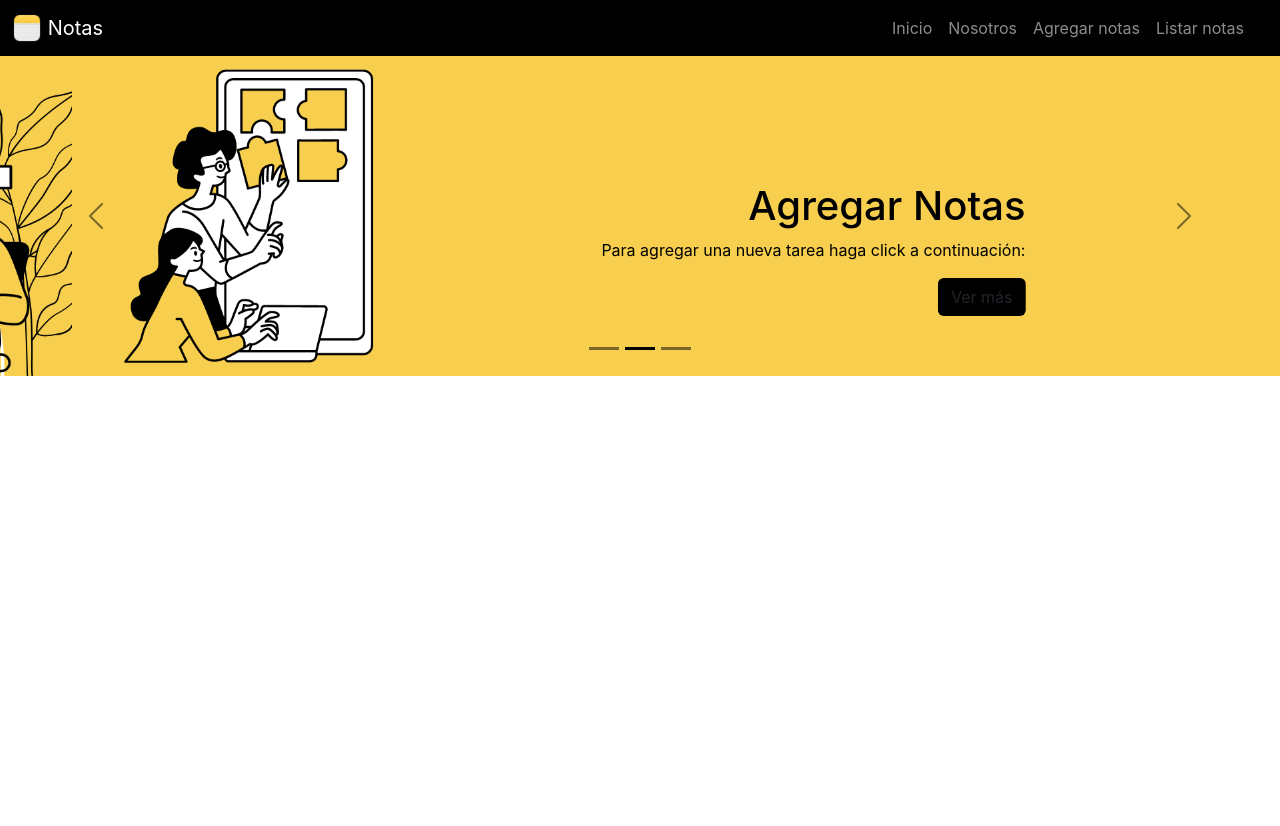
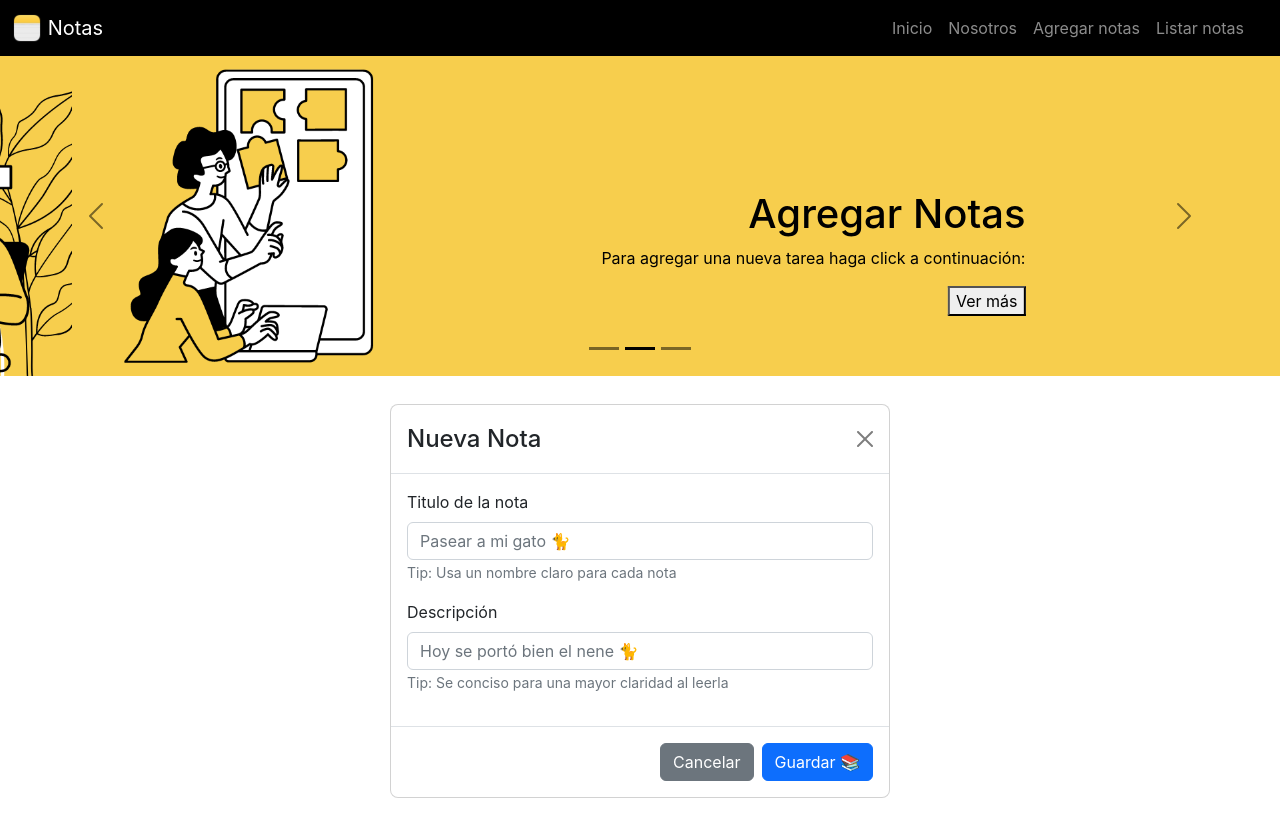
Before and after one commit to Uziano/ISPC_RD, a React (Create React App) app in the folder FRONT/react-v2/: page / in a window 1280 px wide. Before the commit the page ends 800 px from the top, so only its background shows below. Built offline with nearby package versions, Linux system fonts and the light colour scheme; the HTML template or start-up script is replaced by a standard one.

Commit message:
correciones de estilos y components

```diff
--- a/FRONT/react-v2/public/index.html
+++ b/FRONT/react-v2/public/index.html
@@ -10,34 +10,11 @@
       content="Web site created using create-react-app"
     />
     <link rel="apple-touch-icon" href="%PUBLIC_URL%/logo192.png" />
-    <!--
-      manifest.json provides metadata used when your web app is installed on a
-      user's mobile device or desktop. See https://developers.google.com/web/fundamentals/web-app-manifest/
-    -->
     <link rel="manifest" href="%PUBLIC_URL%/manifest.json" />
-    <!--
-      Notice the use of %PUBLIC_URL% in the tags above.
-      It will be replaced with the URL of the `public` folder during the build.
-      Only files inside the `public` folder can be referenced from the HTML.
-
-      Unlike "/favicon.ico" or "favicon.ico", "%PUBLIC_URL%/favicon.ico" will
-      work correctly both with client-side routing and a non-root public URL.
-      Learn how to configure a non-root public URL by running `npm run build`.
-    -->
-    <title>React App</title>
+    <title>Notas App</title>
   </head>
   <body>
     <noscript>You need to enable JavaScript to run this app.</noscript>
     <div id="root"></div>
-    <!--
-      This HTML file is a template.
-      If you open it directly in the browser, you will see an empty page.
-
-      You can add webfonts, meta tags, or analytics to this file.
-      The build step will place the bundled scripts into the <body> tag.
-
-      To begin the development, run `npm start` or `yarn start`.
-      To create a production bundle, use `npm run build` or `yarn build`.
-    -->
   </body>
 </html>
--- a/FRONT/react-v2/src/App.css
+++ b/FRONT/react-v2/src/App.css
@@ -42,6 +42,6 @@
   background-color: black ;
 }
 
-.btn{
+/* .btn123{
   background-color: black;
-}
+} */
--- a/FRONT/react-v2/src/App.js
+++ b/FRONT/react-v2/src/App.js
@@ -1,7 +1,8 @@
 import './App.css';
-//import Home from './components/User/Home';
-import NavBar from './components/Navbar/navbar'
-import Inicio from './components/AboutUs.js/inicio';
+import NavBar from './components/Navbar/NavBar'
+import Inicio from './components/AboutUs/Inicio';
+import Home from './components/User/Home';
+import NotasForm from './components/Notas/NotasForm';
 //import AboutUs from './components/AboutUs.js/aboutUs';
 
 
@@ -10,6 +11,8 @@ function App() {
     <>
       <NavBar />
       <Inicio />
+      <NotasForm />
+      {/* <Home /> */}
       {/*<AboutUs />*/}
     </>
   );
--- a/FRONT/react-v2/src/components/AboutUs.js/inicio.js
+++ /dev/null
@@ -1,46 +0,0 @@
-import React from 'react'
-import Carousel from 'react-bootstrap/Carousel';
-
-function Inicio() {
-  return (
-    <Carousel variant="dark">
-      <Carousel.Item>
-      <img
-          className="d-block w-100"
-          src={require('../../assets/Header.png')}
-          alt="First slide"
-        />
-      </Carousel.Item>
-      <Carousel.Item>
-      <img
-          className="d-block w-100"
-          src={require('../../assets/Header2.png')}
-          alt="First slide"
-        />
-        <Carousel.Caption>
-              <div className="carousel-caption text-end">
-                <h1>Agregar Notas</h1>
-                <p >Para agregar una nueva tarea haga click a continuación:</p>
-                <button className="btn">Ver más</button>
-              </div>
-        </Carousel.Caption>
-      </Carousel.Item>
-      <Carousel.Item>
-      <img
-          className="d-block w-100"
-          src={require('../../assets/Header3.png')}
-          alt="First slide"
-        />
-        <Carousel.Caption>
-          <div className="carousel-caption text-start">
-            <h1>Listar tareas</h1>
-            <p >Para agregar una nueva tarea haga click a continuación: </p>
-            <button className="btn">Ver más</button>
-          </div>
-        </Carousel.Caption>
-      </Carousel.Item>
-    </Carousel>
-  );
-}
-
-export default Inicio;
--- /dev/null
+++ b/FRONT/react-v2/src/components/AboutUs/Inicio.js
@@ -0,0 +1,46 @@
+import React from "react";
+import Carousel from "react-bootstrap/Carousel";
+
+function Inicio() {
+  return (
+    <Carousel variant="dark">
+      <Carousel.Item>
+        <img
+          className="d-block w-100"
+          src={require("../../assets/Header.png")}
+          alt="First slide"
+        />
+      </Carousel.Item>
+      <Carousel.Item>
+        <img
+          className="d-block w-100"
+          src={require("../../assets/Header2.png")}
+          alt="First slide"
+        />
+        <Carousel.Caption>
+          <div className="carousel-caption text-end">
+            <h1>Agregar Notas</h1>
+            <p>Para agregar una nueva tarea haga click a continuación:</p>
+            <button className="btn-black">Ver más</button>
+          </div>
+        </Carousel.Caption>
+      </Carousel.Item>
+      <Carousel.Item>
+        <img
+          className="d-block w-100"
+          src={require("../../assets/Header3.png")}
+          alt="First slide"
+        />
+        <Carousel.Caption>
+          <div className="carousel-caption text-start">
+            <h1>Listar tareas</h1>
+            <p>Para agregar una nueva tarea haga click a continuación: </p>
+            <button className="btn-black">Ver más</button>
+          </div>
+        </Carousel.Caption>
+      </Carousel.Item>
+    </Carousel>
+  );
+}
+
+export default Inicio;
--- a/FRONT/react-v2/src/components/Notas/NotasForm.js
+++ b/FRONT/react-v2/src/components/Notas/NotasForm.js
@@ -5,6 +5,10 @@ import Form from "react-bootstrap/Form";
 
 //Toma los datos de los campos para crear la nota
 export default function NotasForm() {
+
+  //Manejar estados del form con useState y useEffect
+  // para enviar la info al back y crear otra nota
+
   return (
     <>
       <div
--- a/FRONT/react-v2/src/components/Notas/NotasList.js
+++ b/FRONT/react-v2/src/components/Notas/NotasList.js
@@ -1,15 +1,15 @@
 import NotasCard from '../Notas/NotasCard'
 // import {notas as data} from '../../data/'
 
+//TRAER DEL BACK LA INFO PARA USAR LAS NOTASCARDS
 //Este es el que renderiza todas las notas con el .map()
+//Dar estilos y formatos
 export default function NotasList() {
   return (
     <div>
       {/* <NotasCard title={data.title} description={data.description} /> */}
       <NotasCard title={'Pasear al gatico'} description={'Tengo que pasear al gato que se portó re bien el condenado'} />
-      <NotasCard title={'Hello, Hello'} description={'Hello brian'} />
-      <NotasCard title={'Hello, Hello'} description={'Hello brian'} />
-      <NotasCard title={'Hello, Hello'} description={'Hello brian'} />
+      <NotasCard title={'Hacer la tarea'} description={'Tarea de la facu y pasantia'} />
     </div>
   )
 }
```
Also changed, not shown: FRONT/react-v2/src/components/Notas/NotasView.js (added, +11 -0 lines), FRONT/react-v2/src/components/AboutUs/AboutUs.js (renamed from FRONT/react-v2/src/components/AboutUs.js/aboutUs.js).
